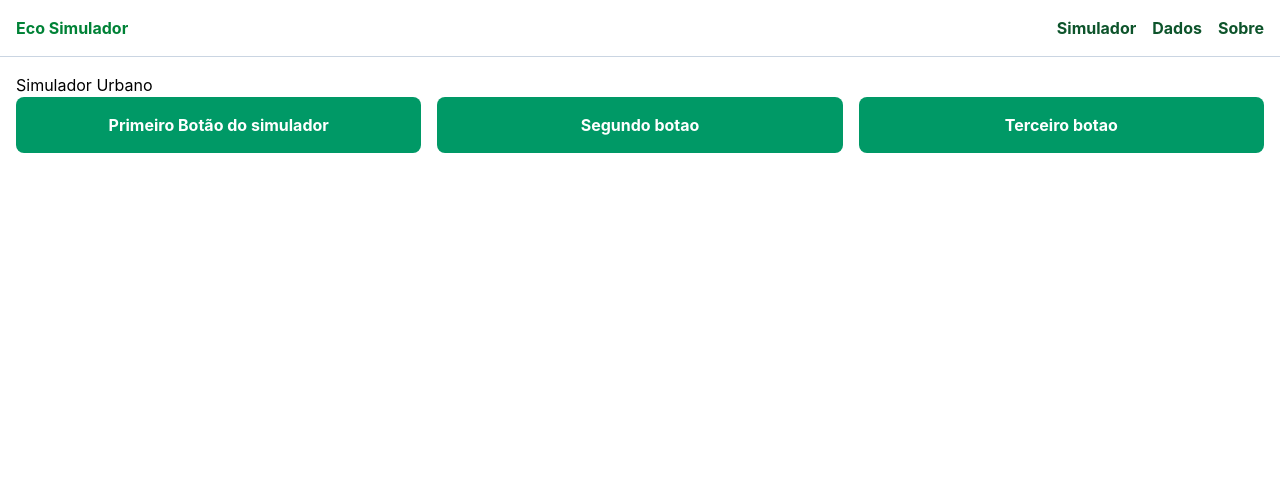
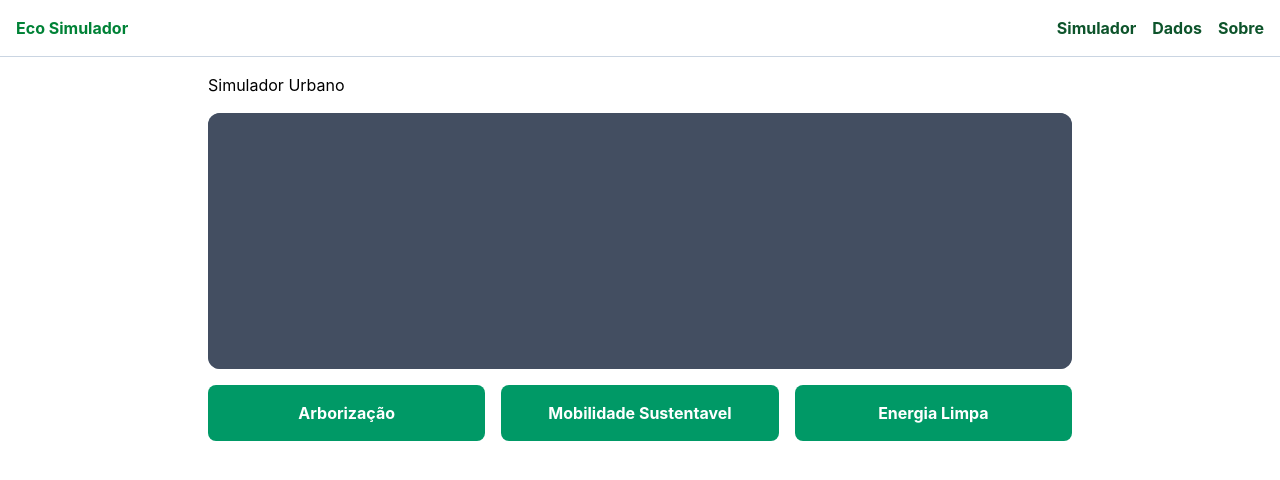
Before and after one commit to Willian10120/EcoSim, a website: page src/index.html in a window 1280 px wide. Drawn offline with Linux system fonts and the light colour scheme.

Commit message:
Primeiro botao funcionando

```diff
--- a/src/index.html
+++ b/src/index.html
@@ -17,18 +17,25 @@
         </nav>
     </header>
     <!--Inicio do simulador-->
-    <main class="max-w-4x1 mx-auto p-4">
+    <main class="max-w-4xl mx-auto p-4">
         <section id="simulador">
             <h2>Simulador Urbano</h2>
+            <div id="cidade" class=" relative w-full h-64 my-4 rounded-xl overflow-hidden bg-slate-700">
+                <div id="fumaca" class="absolute inset-0 bg-gray-600/70"></div>
+                <div id="arvore" class="absolute inset-0 bg-emerald-500/40 hidden"></div>
+                <div id="mobilidade" class="absolute inset-0 bg-sky-500/40 hidden"></div>
+                <div id="energia" class="absolute inset-0 bg-amber-400/40 hidden"></div>
+            </div>
+            <!--ate que em fim fiz essa desgraçã funcionar ksksk(so funciona o primeiro botao)-->
             <div class="grid grid-cols-1 md:grid-cols-3 gap-4">
                 <button id="p1-botao" class="p-4 bg-emerald-600 text-white rounded-lg font-bold">
-                Primeiro Botão do simulador
+                Arborização
             </button>
             <button id="p2-botao" class="p-4 bg-emerald-600 text-white rounded-lg font-bold">
-                Segundo botao
+                Mobilidade Sustentavel
             </button>
             <button id="p3-botao" class="p-4 bg-emerald-600 text-white rounded-lg font-bold">
-                Terceiro botao
+                Energia Limpa
             </button>
             </div>
         </section>
@@ -36,5 +43,6 @@
         <section id="sobre"></section>
     </main>
     <footer></footer>
+    <script src="./js/script.js"></script>
 </body>
 </html>
--- /dev/null
+++ b/src/js/script.js
@@ -0,0 +1,5 @@
+const botaoArvore = document.getElementById('p1-botao');
+const camadaArvore = document.getElementById('arvore');
+botaoArvore.addEventListener('click', () => {
+    camadaArvore.classList.toggle('hidden');
+})
```
Also changed, not shown: src/css/output.css.
